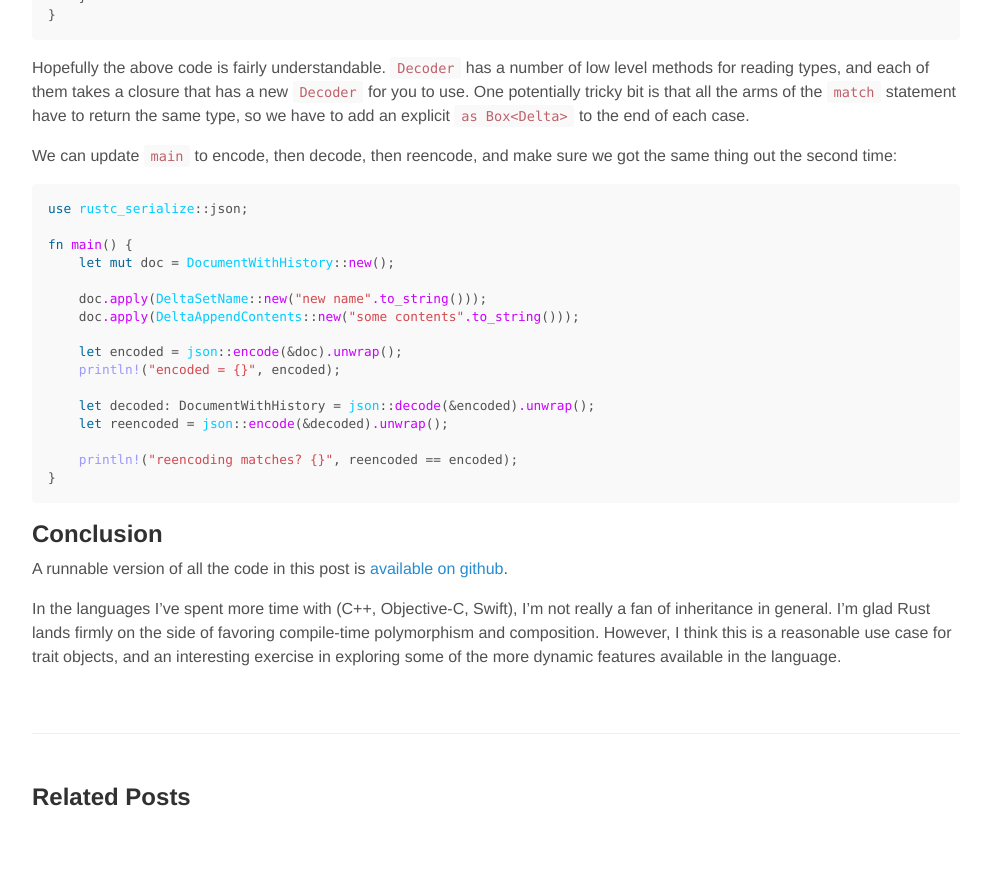
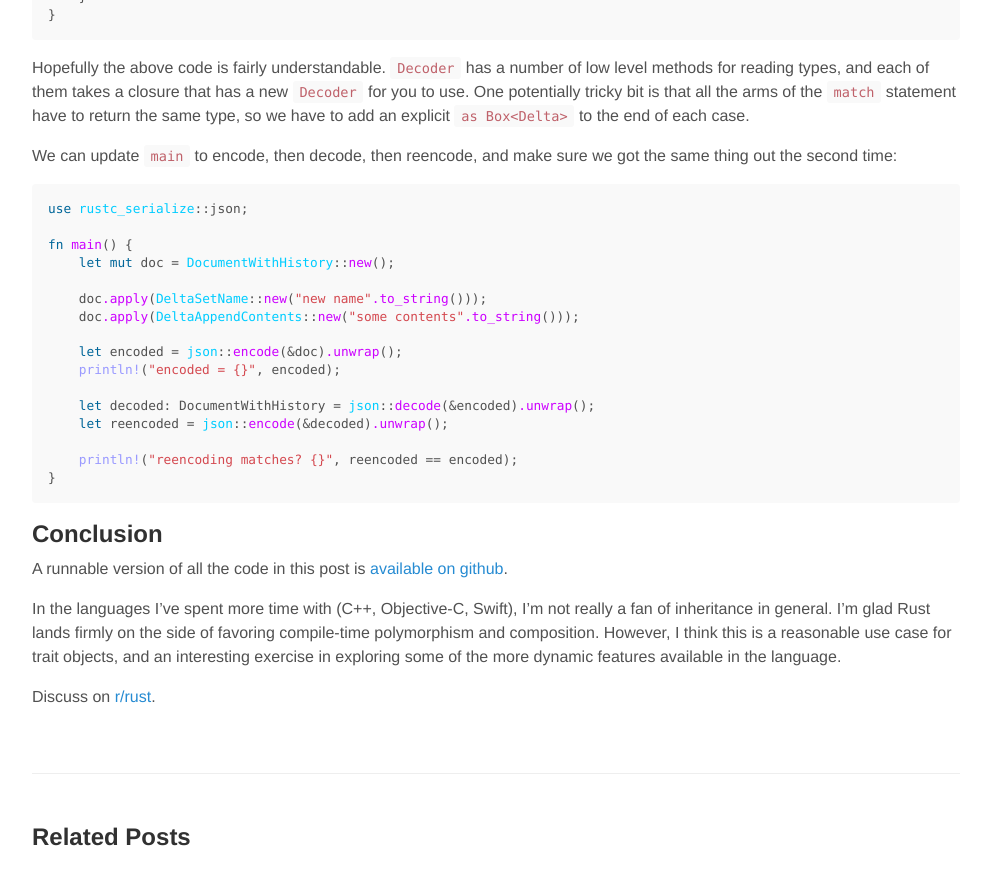
Before and after one commit to jgallagher/jgallagher.github.io, a Jekyll site: the page built from _posts/2015-03-16-using-rustc-serialize-with-trait-objects.md, in a window 1280 px wide and 900 px high, scrolled down 6401 px. Shown: the top 885 px of the window, without its empty margins (144-1131 px from the left). Built offline with Jekyll 4.4.1, drawn with Linux system fonts in a browser that asks for light colours; Markdown is read by kramdown in place of the engine named in the settings; before the commit the page ends 7261 px from its top, so only the background shows below that.

Commit message:
Add link to r/rust

```diff
--- a/_posts/2015-03-16-using-rustc-serialize-with-trait-objects.md
+++ b/_posts/2015-03-16-using-rustc-serialize-with-trait-objects.md
@@ -367,3 +367,5 @@ A runnable version of all the code in this post is [available on github](https:/
 In the languages I've spent more time with (C++, Objective-C, Swift), I'm not really a fan of inheritance in general.
 I'm glad Rust lands firmly on the side of favoring compile-time polymorphism and composition.
 However, I think this is a reasonable use case for trait objects, and an interesting exercise in exploring some of the more dynamic features available in the language.
+
+Discuss on [r/rust](http://www.reddit.com/r/rust/comments/2zarra/using_rustcserialize_with_trait_objects/).
```
